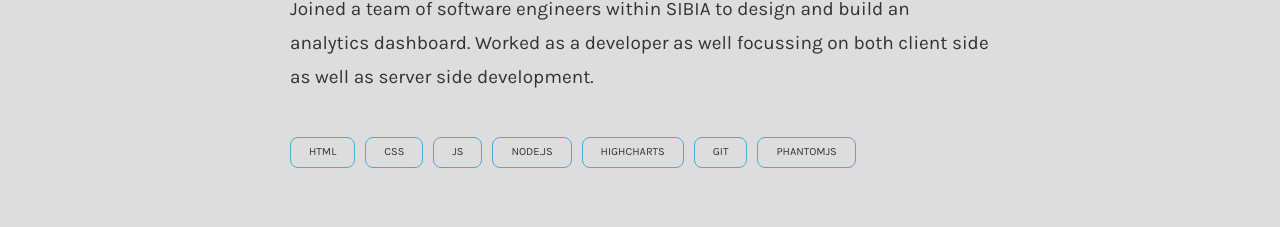
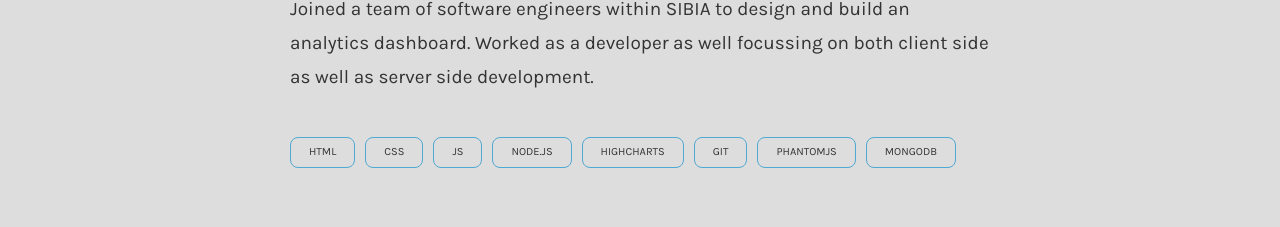
Before and after one commit to ayushagarwal95/ayushagarwal95.github.io, a plain HTML site: page index.html in a window 1280 px wide. Shown: the part 3318-3545 px from the top of the page. Drawn offline with nearby package versions, Linux system fonts and the light colour scheme.

Commit message:
Corrected Skills

```diff
--- a/index.html
+++ b/index.html
@@ -127,7 +127,7 @@
 					<span class="right"><i>Kolkata, West Bengal</i></span><br/><br/>
 						Joined a team of software engineers within SIBIA to
 					design and build an analytics dashboard. Worked as a developer as well focussing on both client side as well as server side development.<br/><br/>
-					<span class="skill">HTML</span><span class="skill">CSS</span><span class="skill">JS</span><span class="skill">Node.js</span><span class="skill">Highcharts</span><span class="skill">Git</span><span class="skill">Phantomjs</span>
+					<span class="skill">HTML</span><span class="skill">CSS</span><span class="skill">JS</span><span class="skill">Node.js</span><span class="skill">Highcharts</span><span class="skill">Git</span><span class="skill">Phantomjs</span><span class="skill">MongoDB</span>
 				</p>
 				<br/>
 				<!-- Résumé : Work Experience : PDS Infotech  -->
```
